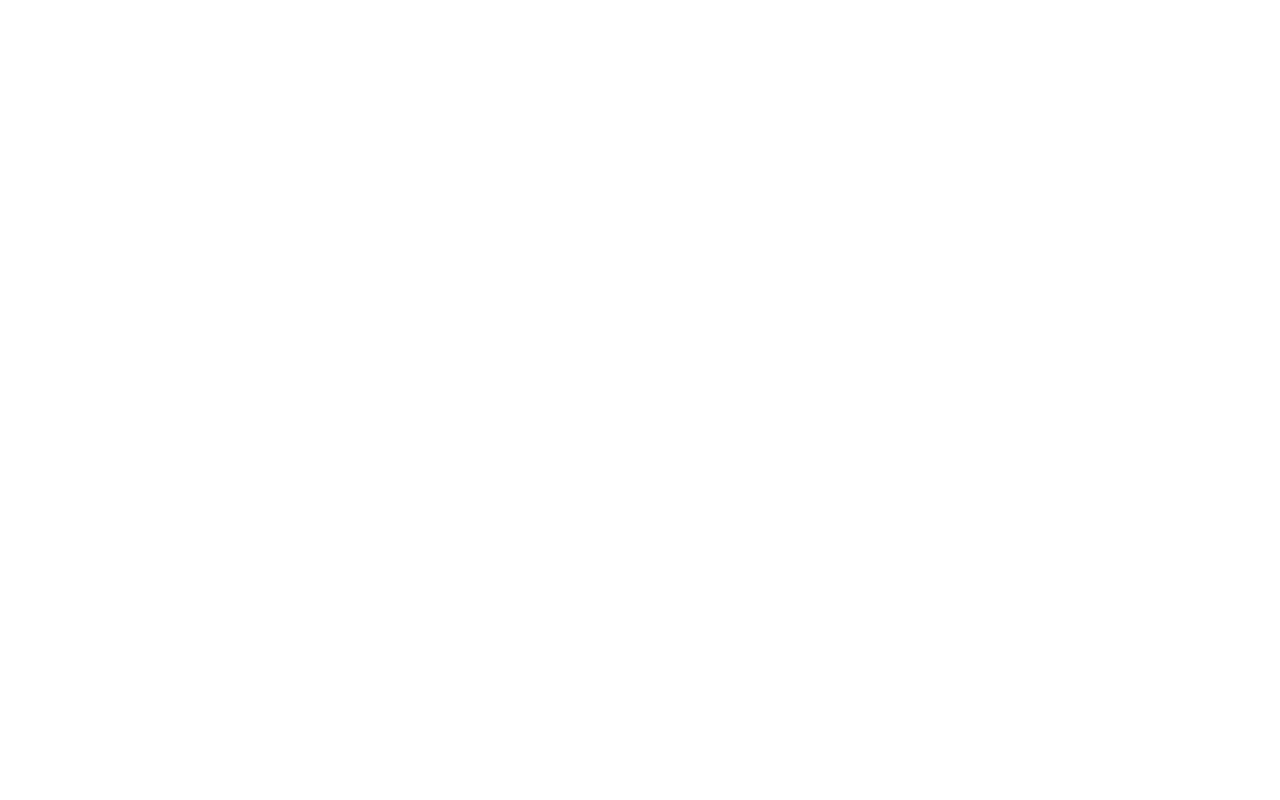
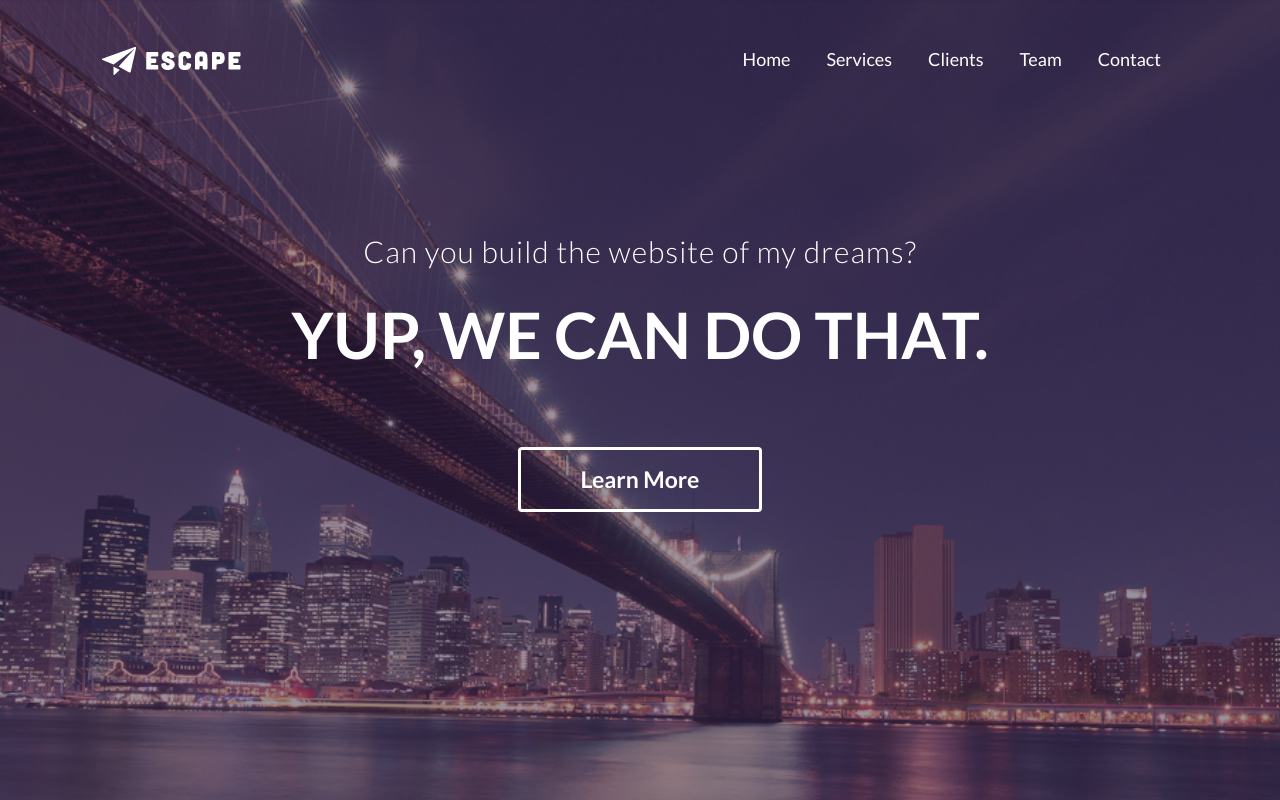
Before and after one commit to khadijariya/escape-development-site, a plain HTML site: page index.html in a window 1280 px wide. Shown: the top 800 px of the page. Drawn offline with Linux system fonts and the light colour scheme.

Commit message:
branding part start

```diff
--- a/index.html
+++ b/index.html
@@ -16,8 +16,87 @@
 </head>
 
 <body>
-
-
+    <!--header part start-->
+    <header id="header-area">
+        <div class="container">
+            <!--menu part start here-->
+            <div class="row">
+                <div class="col-lg-12">
+                    <div class="nav-area">
+                        <nav class="navbar custom-nav navbar-expand-lg navbar-light">
+                            <a class="navbar-brand" href="#">
+                                <!-- insert the logo/brande image here -->
+                                <img src="img/brand-logo.png" alt="logo image not found" class="img-fluid">
+                            </a>
+                            <button class="navbar-toggler" type="button" data-toggle="collapse"
+                                data-target="#navbarSupportedContent" aria-controls="navbarSupportedContent"
+                                aria-expanded="false" aria-label="Toggle navigation">
+                                <span class="navbar-toggler-icon"></span>
+                            </button>
+                            <div class="collapse custom-menu navbar-collapse" id="navbarSupportedContent">
+                                <ul class="navbar-nav ml-auto">
+                                    <li class="nav-item active">
+                                        <a class="nav-link" href="#">Home<span class="sr-only">(current)</span></a>
+                                    </li>
+                                    <li class="nav-item">
+                                        <a class="nav-link" href="#">Services</a>
+                                    </li>
+                                    <li class="nav-item">
+                                        <a class="nav-link" href="#">Clients</a>
+                                    </li>
+                                    <li class="nav-item">
+                                        <a class="nav-link" href="#">Team</a>
+                                    </li>
+                                    <li class="nav-item">
+                                        <a class="nav-link" href="#">Contact</a>
+                                    </li>
+                                </ul>
+                            </div>
+                        </nav>
+                    </div>
+                </div>
+            </div>
+            <!-- menu part end here-->
+            <!-- header-content part start here-->
+            <div class="row ">
+                <div class="col-lg-12">
+                    <div class="header-content text-center">
+                        <h3>Can you build the website of my dreams?</h3>
+                        <h2>Yup, we can do that.</h2>
+                        <div class="button-area">
+                            <button type="button" class="btn btn-custom">Learn More</button>
+                        </div>
+                    </div>
+                </div>
+            </div>
+            <!-- header-content part end here-->
+        </div>
+    </header>
+    <!--header part end-->
+     <!--development part start-->
+     <section class="development">
+        <div class="container">
+            <div class="row">
+                <!--for develop content-->
+                <div class="col-lg-8 col-md-12 col-sm-12 col-12">
+                    <div class="develop-content text-center">
+                        <h2>Web <span class="font-weight-bold">Development</span></h2>
+                        <div class="dev-description">
+                            <p>Proin iaculis purus consequat sem cure digni ssim. Donec porttitora entum suscipit aenean rhoncus posuere odio in tincidunt. Proin iaculis purus consequat sem cure digni ssim. Donec porttitora entum suscipit aenean rhoncus posuere odio in tincidunt.</p>
+                            <p> Iaculis purus consequat sem cure digni ssim. Donec porttitora entum suscipit aenean rhoncus posuere odio in tincidunt. Proin iaculis purus consequat sem cure digni ssim.</p>
+                        </div>
+                    </div>
+                </div>
+                <!--for develop image-->
+                <div class="col-lg-4 col-md-12 col-sm-12 col-12">
+                    <div class="develop-image text-center">
+                        <img src="img/develope-icon1.png" alt="image not found" class="img-fluid">
+                    </div>
+                </div>
+            </div>
+        </div>
+    </section>
+    <!--development part end-->
 
 
 
--- a/style.css
+++ b/style.css
@@ -1,9 +1,69 @@
 body {
     margin: 0;
     padding: 0;
-
 }
-
+* {
+    font-family: 'Lato', sans-serif;
+}
 html {
     scroll-behavior: smooth;
 }
+/*header part design start*/
+#header-area {
+    background-image: url(img/banner.jpg);
+    background-size: cover;
+    background-repeat: no-repeat;
+    background-position: center;
+    padding: 30px 0 85px 0;
+    height: 110vh;
+    position: relative;
+}
+#header-area:after {
+    position: absolute;
+    content: '';
+    clear: both;
+    width: 100%;
+    height: 100%;
+    top: 0;
+    left: 0;
+    background: rgba(52, 40, 66, 0.5);
+}
+.custom-nav {
+    z-index: 90;
+    position: relative;
+}
+.custom-menu ul li a {
+    color: #ffffff !important;
+    font-size: 18px;
+    font-weight: 400;
+    padding: 0 18px !important;
+}
+.header-content {
+    color: #ffffff;
+    padding-top: 145px;
+    position: relative;
+    z-index: 90;
+}
+.header-content h3 {
+    font-size: 30px;
+    font-weight: 300;
+    letter-spacing: 1px;
+    padding-bottom: 20px;
+}
+.header-content h2 {
+    font-size: 64px;
+    font-weight: bold;
+    text-transform: uppercase;
+    padding-bottom: 65px;
+}
+.btn-custom {
+    border: 3px solid #ffffff;
+    font-size: 23px;
+    font-weight: bold;
+    color: #ffffff;
+    padding: 12px 60px;
+}
+.btn-custom:hover {
+    color: #ffffff;
+}
+/*header part design end*/
```
